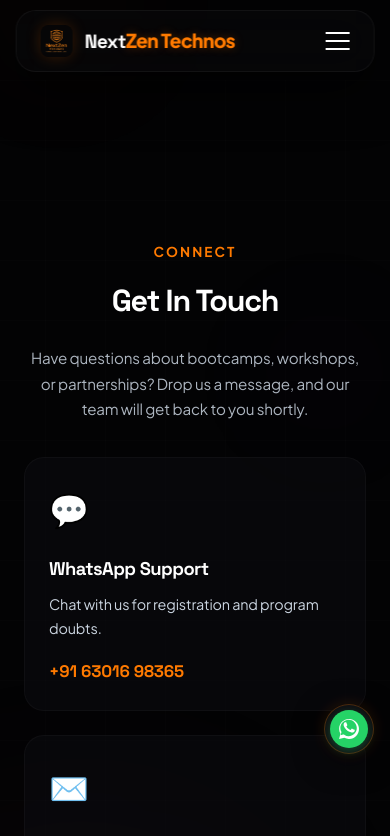
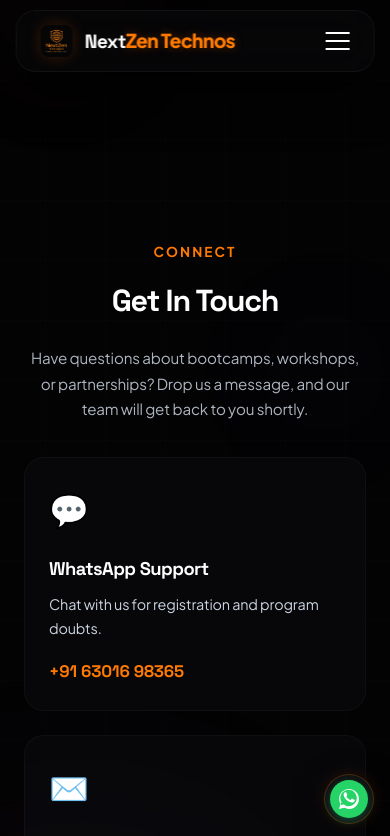
Before and after one commit to nextzentechnos-lang/nextzentechnoswebsite, a React (Vite) app: page /contact in a window 390 px wide. Shown: the top 836 px of the page. Built offline with nearby package versions, Linux system fonts and the light colour scheme.

Commit message:
style(mobile): reset WhatsApp floating widget bottom offset to standard

```diff
--- a/src/components/WhatsAppWidget.css
+++ b/src/components/WhatsAppWidget.css
@@ -77,17 +77,17 @@
   }
 }
 
-/* Reposition above the iOS bottom tab bar on mobile */
+/* Restore standard floating corner coordinates on mobile */
 @media (max-width: 768px) {
   .whatsapp-floating-widget {
-    bottom: 90px;
+    bottom: 30px;
     right: 24px;
   }
 }
 
 @media (max-width: 480px) {
   .whatsapp-floating-widget {
-    bottom: 90px;
+    bottom: 20px;
     right: 16px;
     padding: 0;
     border-radius: 50% !important;
```
